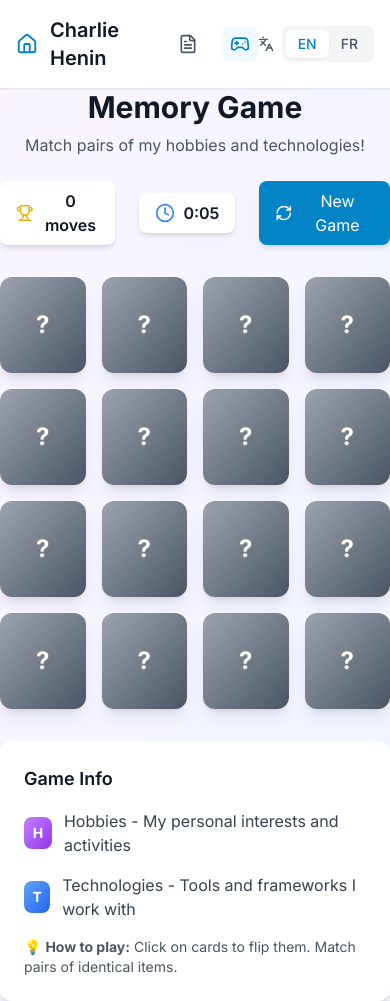
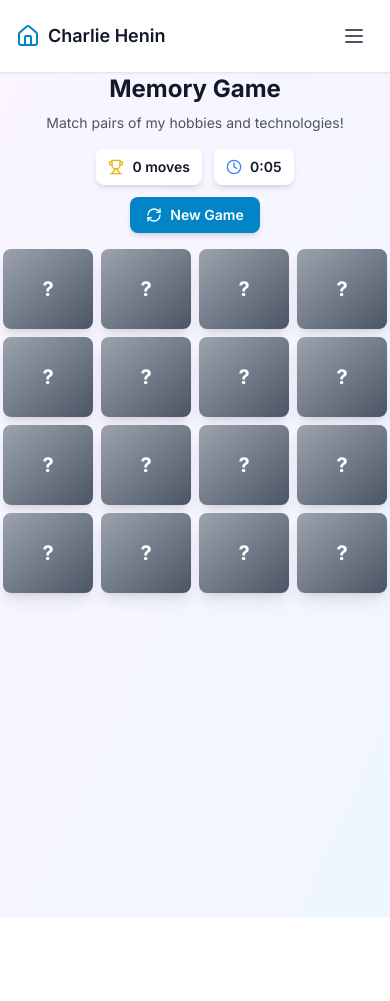
Before and after one commit to kimchicharlie/ai-generated-portfolio, a Next.js app: page /memory-game in a window 390 px wide. After the commit the page ends 917 px from the top, so only its background shows below. Built offline with nearby package versions, Linux system fonts and the light colour scheme.

Commit message:
feat: add burger menu

```diff
--- a/components/MemoryGame.tsx
+++ b/components/MemoryGame.tsx
@@ -142,38 +142,46 @@ const MemoryGame = (): React.JSX.Element => {
   };
 
   return (
-    <div className="min-h-screen bg-gradient-to-br from-purple-50 to-blue-50 p-4">
+    <div className="min-h-screen bg-gradient-to-br from-purple-50 to-blue-50 px-4 py-6 sm:p-4">
       <div className="max-w-4xl mx-auto">
         {/* Header */}
         <motion.div
-          className="text-center mb-8"
+          className="text-center mb-4 sm:mb-8"
           initial={{ opacity: 0, y: -20 }}
           animate={{ opacity: 1, y: 0 }}
           transition={{ duration: 0.6 }}
         >
-          <h1 className="text-3xl md:text-4xl font-bold text-gray-900 mb-2">
+          <h1 className="text-2xl sm:text-3xl md:text-4xl font-bold text-gray-900 mb-2">
             Memory Game
           </h1>
-          <p className="text-gray-600 mb-6">
+          <p className="text-sm sm:text-base text-gray-600 mb-4 sm:mb-6">
             Match pairs of my hobbies and technologies!
           </p>
 
-          {/* Game Stats */}
-          <div className="flex justify-center items-center space-x-6 mb-6">
-            <div className="flex items-center space-x-2 bg-white rounded-lg px-4 py-2 shadow-md">
-              <Trophy className="h-5 w-5 text-yellow-500" />
-              <span className="font-semibold">{moves} moves</span>
-            </div>
-            <div className="flex items-center space-x-2 bg-white rounded-lg px-4 py-2 shadow-md">
-              <Clock className="h-5 w-5 text-blue-500" />
-              <span className="font-semibold">{formatTime(elapsedTime)}</span>
+          {/* Game Stats - Mobile Optimized Layout */}
+          <div className="space-y-3 sm:space-y-0 sm:flex sm:justify-center sm:items-center sm:space-x-4 md:space-x-6 mb-4 sm:mb-6">
+            {/* Stats Row */}
+            <div className="flex justify-center items-center space-x-3 sm:space-x-4">
+              <div className="flex items-center space-x-2 bg-white rounded-lg px-3 sm:px-4 py-2 shadow-md">
+                <Trophy className="h-4 w-4 sm:h-5 sm:w-5 text-yellow-500" />
+                <span className="font-semibold text-sm sm:text-base">
+                  {moves} moves
+                </span>
+              </div>
+              <div className="flex items-center space-x-2 bg-white rounded-lg px-3 sm:px-4 py-2 shadow-md">
+                <Clock className="h-4 w-4 sm:h-5 sm:w-5 text-blue-500" />
+                <span className="font-semibold text-sm sm:text-base">
+                  {formatTime(elapsedTime)}
+                </span>
+              </div>
             </div>
 
+            {/* New Game Button */}
             <button
               onClick={initializeGame}
-              className="flex items-center space-x-2 bg-primary-600 text-white rounded-lg px-4 py-2 shadow-md hover:bg-primary-700 transition-colors"
+              className="flex items-center justify-center space-x-2 bg-primary-600 text-white rounded-lg px-4 sm:px-6 py-2 sm:py-3 shadow-md hover:bg-primary-700 transition-colors font-semibold text-sm sm:text-base mx-auto"
             >
-              <RefreshCw className="h-5 w-5" />
+              <RefreshCw className="h-4 w-4 sm:h-5 sm:w-5" />
               <span>New Game</span>
             </button>
           </div>
@@ -181,7 +189,7 @@ const MemoryGame = (): React.JSX.Element => {
 
         {/* Game Board */}
         <motion.div
-          className="grid grid-cols-4 md:grid-cols-4 gap-4 max-w-2xl mx-auto"
+          className="grid grid-cols-4 gap-2 sm:gap-3 md:gap-4 max-w-sm sm:max-w-md md:max-w-2xl mx-auto"
           initial={{ opacity: 0, scale: 0.9 }}
           animate={{ opacity: 1, scale: 1 }}
           transition={{ duration: 0.6, delay: 0.2 }}
@@ -194,9 +202,9 @@ const MemoryGame = (): React.JSX.Element => {
             return (
               <motion.div
                 key={card.id}
-                className="relative h-24 md:h-28 cursor-pointer"
-                whileHover={{ scale: 1.05 }}
-                whileTap={{ scale: 0.95 }}
+                className="relative h-20 sm:h-24 md:h-28 cursor-pointer"
+                whileHover={{ scale: 1.02 }}
+                whileTap={{ scale: 0.98 }}
                 onClick={() => handleCardClick(card.id)}
               >
                 <motion.div
@@ -207,15 +215,17 @@ const MemoryGame = (): React.JSX.Element => {
                 >
                   {/* Card Back */}
                   <div
-                    className="absolute inset-0 w-full h-full bg-gradient-to-br from-gray-400 to-gray-600 rounded-xl shadow-lg flex items-center justify-center"
+                    className="absolute inset-0 w-full h-full bg-gradient-to-br from-gray-400 to-gray-600 rounded-lg sm:rounded-xl shadow-lg flex items-center justify-center"
                     style={{ backfaceVisibility: "hidden" }}
                   >
-                    <div className="text-white text-2xl font-bold">?</div>
+                    <div className="text-white text-xl sm:text-2xl font-bold">
+                      ?
+                    </div>
                   </div>
 
                   {/* Card Front */}
                   <div
-                    className={`absolute inset-0 w-full h-full rounded-xl shadow-lg flex flex-col items-center justify-center p-3 text-center ${
+                    className={`absolute inset-0 w-full h-full rounded-lg sm:rounded-xl shadow-lg flex flex-col items-center justify-center p-2 sm:p-3 text-center ${
                       isMatched
                         ? "bg-gradient-to-br from-green-400 to-green-600 text-white"
                         : card.category === "hobby"
@@ -228,14 +238,14 @@ const MemoryGame = (): React.JSX.Element => {
                     }}
                   >
                     {card.icon && (
-                      <div className="text-2xl md:text-3xl mb-1">
+                      <div className="text-lg sm:text-2xl md:text-3xl mb-0.5 sm:mb-1">
                         {card.icon}
                       </div>
                     )}
-                    <div className="text-xs md:text-sm font-semibold leading-tight">
+                    <div className="text-xs sm:text-xs md:text-sm font-semibold leading-tight px-1">
                       {card.content}
                     </div>
-                    <div className="text-xs opacity-75 mt-1">
+                    <div className="text-xs opacity-75 mt-0.5 sm:mt-1">
                       {card.category === "hobby" ? "Hobby" : "Tech"}
                     </div>
                   </div>
@@ -249,29 +259,29 @@ const MemoryGame = (): React.JSX.Element => {
         <AnimatePresence>
           {gameState === "won" && (
             <motion.div
-              className="fixed inset-0 bg-black bg-opacity-50 flex items-center justify-center z-50"
+              className="fixed inset-0 bg-black bg-opacity-50 flex items-center justify-center z-50 p-4"
               initial={{ opacity: 0 }}
               animate={{ opacity: 1 }}
               exit={{ opacity: 0 }}
             >
               <motion.div
-                className="bg-white rounded-2xl p-8 text-center max-w-md mx-4"
+                className="bg-white rounded-2xl p-6 sm:p-8 text-center max-w-sm sm:max-w-md mx-auto w-full"
                 initial={{ scale: 0.8, opacity: 0 }}
                 animate={{ scale: 1, opacity: 1 }}
                 exit={{ scale: 0.8, opacity: 0 }}
                 transition={{ duration: 0.3 }}
               >
-                <div className="text-6xl mb-4">🎉</div>
-                <h2 className="text-2xl font-bold text-gray-900 mb-2">
+                <div className="text-4xl sm:text-6xl mb-4">🎉</div>
+                <h2 className="text-xl sm:text-2xl font-bold text-gray-900 mb-2">
                   Congratulations!
                 </h2>
-                <p className="text-gray-600 mb-4">
+                <p className="text-sm sm:text-base text-gray-600 mb-6">
                   You completed the memory game in {moves} moves and{" "}
                   {formatTime(elapsedTime)}!
                 </p>
                 <button
                   onClick={initializeGame}
-                  className="bg-primary-600 text-white px-6 py-3 rounded-lg hover:bg-primary-700 transition-colors font-semibold"
+                  className="bg-primary-600 text-white px-6 py-3 rounded-lg hover:bg-primary-700 transition-colors font-semibold w-full sm:w-auto min-h-[44px]"
                 >
                   Play Again
                 </button>
@@ -279,42 +289,6 @@ const MemoryGame = (): React.JSX.Element => {
             </motion.div>
           )}
         </AnimatePresence>
-
-        {/* Legend */}
-        <motion.div
-          className="mt-8 bg-white rounded-xl p-6 shadow-lg"
-          initial={{ opacity: 0, y: 20 }}
-          animate={{ opacity: 1, y: 0 }}
-          transition={{ duration: 0.6, delay: 0.4 }}
-        >
-          <h3 className="text-lg font-semibold text-gray-900 mb-4">
-            Game Info
-          </h3>
-          <div className="grid grid-cols-1 md:grid-cols-2 gap-4">
-            <div className="flex items-center space-x-3">
-              <div className="w-8 h-8 bg-gradient-to-br from-purple-400 to-purple-600 rounded-lg flex items-center justify-center">
-                <span className="text-white text-sm font-bold">H</span>
-              </div>
-              <span className="text-gray-700">
-                Hobbies - My personal interests and activities
-              </span>
-            </div>
-            <div className="flex items-center space-x-3">
-              <div className="w-8 h-8 bg-gradient-to-br from-blue-400 to-blue-600 rounded-lg flex items-center justify-center">
-                <span className="text-white text-sm font-bold">T</span>
-              </div>
-              <span className="text-gray-700">
-                Technologies - Tools and frameworks I work with
-              </span>
-            </div>
-          </div>
-          <div className="mt-4 text-sm text-gray-600">
-            <p>
-              💡 <strong>How to play:</strong> Click on cards to flip them.
-              Match pairs of identical items.
-            </p>
-          </div>
-        </motion.div>
       </div>
     </div>
   );
--- a/components/Navigation.tsx
+++ b/components/Navigation.tsx
@@ -1,16 +1,17 @@
 "use client";
 
-import React from "react";
+import React, { useState, useEffect } from "react";
 import Link from "next/link";
 import { usePathname } from "next/navigation";
-import { motion } from "framer-motion";
-import { FileText, Gamepad2, Home } from "lucide-react";
+import { motion, AnimatePresence } from "framer-motion";
+import { FileText, Gamepad2, Home, Menu, X } from "lucide-react";
 import { useLanguage } from "@/contexts/LanguageContext";
 import LanguageToggle from "./LanguageToggle";
 
 const Navigation = (): React.JSX.Element => {
   const pathname = usePathname();
   const { t } = useLanguage();
+  const [isMobileMenuOpen, setIsMobileMenuOpen] = useState(false);
 
   const navItems = [
     {
@@ -27,7 +28,49 @@ const Navigation = (): React.JSX.Element => {
     },
   ];
 
+  const handleMobileMenuToggle = (): void => {
+    setIsMobileMenuOpen(!isMobileMenuOpen);
+  };
+
+  const handleMobileMenuClose = (): void => {
+    setIsMobileMenuOpen(false);
+  };
+
+  // Handle body scroll locking when mobile menu is open
+  useEffect(() => {
+    if (isMobileMenuOpen) {
+      document.body.style.overflow = "hidden";
+    } else {
+      document.body.style.overflow = "unset";
+    }
+
+    // Cleanup function to restore scroll when component unmounts
+    return () => {
+      document.body.style.overflow = "unset";
+    };
+  }, [isMobileMenuOpen]);
+
+  // Close mobile menu when route changes
+  useEffect(() => {
+    setIsMobileMenuOpen(false);
+  }, [pathname]);
+
+  // Handle keyboard navigation
+  useEffect(() => {
+    const handleKeyDown = (event: KeyboardEvent): void => {
+      if (event.key === "Escape" && isMobileMenuOpen) {
+        setIsMobileMenuOpen(false);
+      }
+    };
+
+    document.addEventListener("keydown", handleKeyDown);
+    return () => {
+      document.removeEventListener("keydown", handleKeyDown);
+    };
+  }, [isMobileMenuOpen]);
+
   return (
+    <>
       <motion.header
         className="bg-white shadow-sm border-b sticky top-0 z-40"
         initial={{ opacity: 0, y: -20 }}
@@ -39,15 +82,16 @@ const Navigation = (): React.JSX.Element => {
             {/* Logo/Brand */}
             <Link
               href="/"
-            className="flex items-center space-x-3 hover:opacity-80 transition-opacity"
+              className="flex items-center space-x-2 sm:space-x-3 hover:opacity-80 transition-opacity"
+              onClick={handleMobileMenuClose}
             >
               <Home className="h-6 w-6 text-primary-600" />
-            <span className="text-xl font-semibold text-gray-900">
+              <span className="text-lg sm:text-xl font-semibold text-gray-900 truncate">
                 Charlie Henin
               </span>
             </Link>
 
-          {/* Navigation Links */}
+            {/* Desktop Navigation */}
             <nav className="hidden md:flex items-center space-x-8">
               {navItems.map((item) => {
                 const Icon = item.icon;
@@ -76,32 +120,110 @@ const Navigation = (): React.JSX.Element => {
               })}
             </nav>
 
-          {/* Mobile Navigation */}
-          <nav className="md:hidden flex items-center space-x-4">
+            {/* Desktop Language Toggle */}
+            <div className="hidden md:block">
+              <LanguageToggle />
+            </div>
+
+            {/* Mobile Menu Button */}
+            <motion.button
+              onClick={handleMobileMenuToggle}
+              className="md:hidden p-2 rounded-lg text-gray-600 hover:text-primary-600 hover:bg-gray-50 transition-colors"
+              whileTap={{ scale: 0.95 }}
+              aria-label={isMobileMenuOpen ? "Close menu" : "Open menu"}
+              aria-expanded={isMobileMenuOpen}
+            >
+              {isMobileMenuOpen ? (
+                <X className="h-6 w-6" />
+              ) : (
+                <Menu className="h-6 w-6" />
+              )}
+            </motion.button>
+          </div>
+        </div>
+      </motion.header>
+
+      {/* Mobile Menu Overlay */}
+      <AnimatePresence>
+        {isMobileMenuOpen && (
+          <>
+            {/* Backdrop */}
+            <motion.div
+              className="fixed inset-0 bg-black bg-opacity-50 z-50 md:hidden"
+              initial={{ opacity: 0 }}
+              animate={{ opacity: 1 }}
+              exit={{ opacity: 0 }}
+              onClick={handleMobileMenuClose}
+            />
+
+            {/* Mobile Menu */}
+            <motion.div
+              className="fixed top-0 right-0 h-full w-80 max-w-[85vw] bg-white shadow-xl z-50 md:hidden"
+              initial={{ x: "100%" }}
+              animate={{ x: 0 }}
+              exit={{ x: "100%" }}
+              transition={{ type: "spring", damping: 25, stiffness: 200 }}
+            >
+              <div className="flex flex-col h-full">
+                {/* Mobile Menu Header */}
+                <div className="flex items-center justify-between p-6 border-b">
+                  <div className="flex items-center space-x-3">
+                    <Home className="h-6 w-6 text-primary-600" />
+                    <span className="text-xl font-semibold text-gray-900">
+                      Charlie Henin
+                    </span>
+                  </div>
+                  <button
+                    onClick={handleMobileMenuClose}
+                    className="p-2 rounded-lg text-gray-600 hover:text-primary-600 hover:bg-gray-50 transition-colors"
+                    aria-label="Close menu"
+                  >
+                    <X className="h-6 w-6" />
+                  </button>
+                </div>
+
+                {/* Mobile Menu Content */}
+                <div className="flex-1 py-6">
+                  <nav className="space-y-2 px-6">
                     {navItems.map((item) => {
                       const Icon = item.icon;
                       return (
                         <Link
                           key={item.href}
                           href={item.href}
-                  className={`p-2 rounded-lg transition-colors ${
+                          onClick={handleMobileMenuClose}
+                          className={`flex items-center space-x-3 px-4 py-3 rounded-lg transition-colors text-base font-medium ${
                             item.isActive
                               ? "text-primary-600 bg-primary-50"
-                      : "text-gray-600 hover:text-primary-600 hover:bg-gray-50"
+                              : "text-gray-700 hover:text-primary-600 hover:bg-gray-50"
                           }`}
-                  title={item.label}
                         >
                           <Icon className="h-5 w-5" />
+                          <span>{item.label}</span>
+                          {item.isActive && (
+                            <div className="ml-auto w-2 h-2 bg-primary-600 rounded-full" />
+                          )}
                         </Link>
                       );
                     })}
                   </nav>
+                </div>
 
-          {/* Language Toggle */}
+                {/* Mobile Menu Footer */}
+                <div className="border-t p-6">
+                  <div className="flex items-center justify-between">
+                    <span className="text-sm font-medium text-gray-700">
+                      Language
+                    </span>
                     <LanguageToggle />
                   </div>
                 </div>
-    </motion.header>
+              </div>
+            </motion.div>
+          </>
+        )}
+      </AnimatePresence>
+    </>
   );
 };
 
```
Lines whose indentation alone changed are shown as unchanged.
